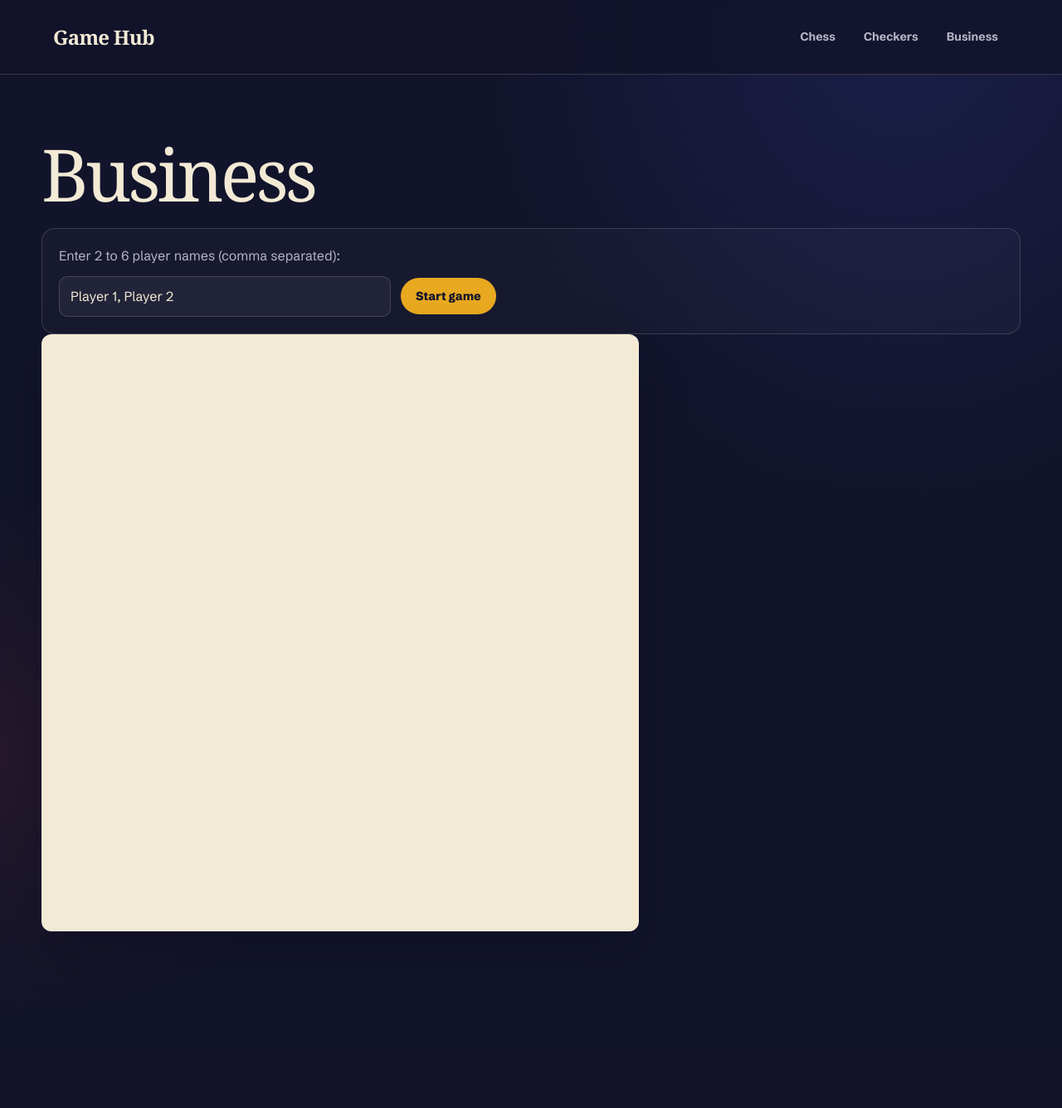
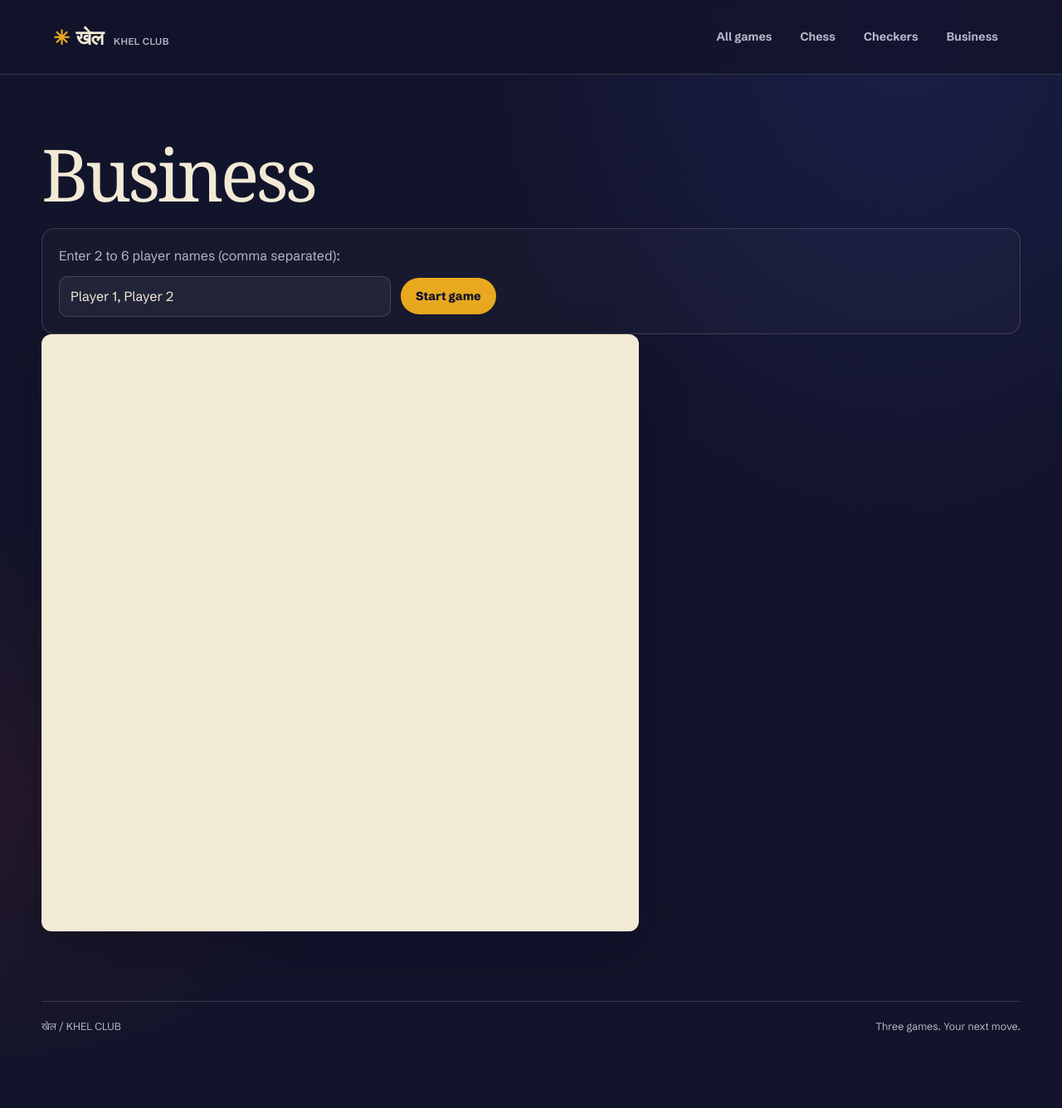
Before and after one commit to notyugg/chess--bot, a Flask app: page /business in a window 1280 px wide. Shown: the whole page at 83% size. Before the commit the page ends 1123 px from the top, so only its background shows below. Run offline with Flask 3, Linux system fonts and the light colour scheme; some web fonts are replaced.

Commit message:
Brand shared layout as Khel game club

```diff
--- a/templates/base.html
+++ b/templates/base.html
@@ -3,18 +3,24 @@
 <head>
   <meta charset="utf-8">
   <meta name="viewport" content="width=device-width, initial-scale=1">
-  <title>{% block title %}Game Hub{% endblock %}</title>
+  <meta name="theme-color" content="#12142b">
+  <meta name="description" content="Khel — a little world for chess, checkers and Business. Pick a game and make your move.">
+  <title>{% block title %}Khel — Game Club{% endblock %}</title>
+  <link rel="preconnect" href="https://fonts.googleapis.com">
+  <link rel="preconnect" href="https://fonts.gstatic.com" crossorigin>
   <link rel="stylesheet" href="{{ url_for('static', filename='style.css') }}">
 </head>
 <body>
-  <nav>
-    <a class="brand" href="{{ url_for('home') }}">Game Hub</a>
+  <nav aria-label="Main navigation">
+    <a class="brand" href="{{ url_for('home') }}"><span class="brand-mark">✳</span>खेल <span style="font-family:'Schibsted Grotesk',sans-serif;font-size:.72rem;font-weight:600;letter-spacing:.04em;color:var(--muted);margin-left:7px">KHEL CLUB</span></a>
+    <a href="{{ url_for('home') }}">All games</a>
     <a href="{{ url_for('chess_page') }}">Chess</a>
     <a href="{{ url_for('checkers_page') }}">Checkers</a>
     <a href="{{ url_for('business_page') }}">Business</a>
   </nav>
   <main>
     {% block content %}{% endblock %}
+    <footer>खेल / KHEL CLUB <span style="float:right">Three games. Your next move.</span></footer>
   </main>
   {% block scripts %}{% endblock %}
 </body>
```
